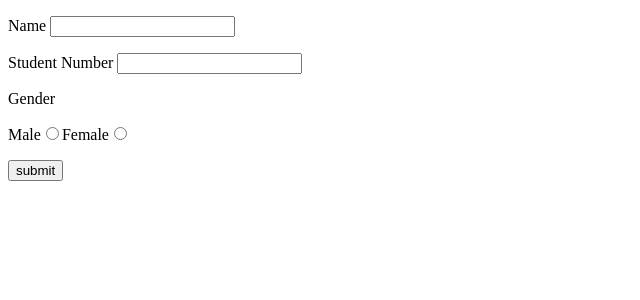
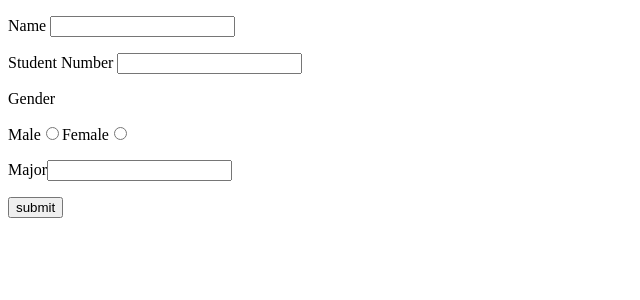
Before and after one commit to CSID-DGU/2024-1-OSSPrac-OpenTheWIndow-5, a Flask app: page / in a window 1280 px wide. Shown: the top 300 px of the page, without its empty margins (0-640 px from the left). Run offline with Flask 3, Linux system fonts and the light colour scheme.

Commit message:
add major

```diff
--- a/main.py
+++ b/main.py
@@ -13,6 +13,7 @@ def result():
        result['Name']=request.form.get('name')
        result['Student Number']=request.form.get('StudentNumber')
        result['Gender'] = request.form.get('gender')
+       result['Major'] = request.form.get('major')
        return render_template('result.html',result=result)
 
 if __name__ =='__main__':
--- a/templates/input.html
+++ b/templates/input.html
@@ -6,6 +6,7 @@
         <p>Student Number <input type='text' id='StudentNumber' name='StudentNumber' /></p>
         <p>Gender</p>
         <p>Male<input type='radio' id ='male' name="gender" value="male">Female<input type='radio' id ='gender' name="gender" value="female"></p>
+        <p>Major<input type='text' name='major'></p>
 
         <button type='submit' name='submit' value='submit'>submit</button>
     </form>
```
